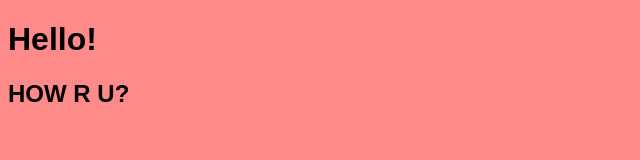
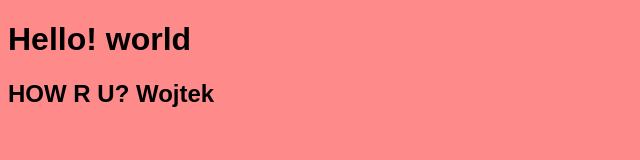
Before and after one commit to Catisko/Cat-repository, a plain HTML site: page index.html in a window 1280 px wide. Shown: the whole page, without its empty margins (0-640 px from the left). Drawn offline with Linux system fonts and the light colour scheme.

Commit message:
Add changes index.html

```diff
--- a/index.html
+++ b/index.html
@@ -8,7 +8,7 @@
     <title>Document</title>
 </head>
 <body>
-    <h1>Hello!</h1>
-    <h2>HOW R U?</h2>
+    <h1>Hello! world</h1>
+    <h2>HOW R U? Wojtek</h2>
 </body>
 </html>
```
